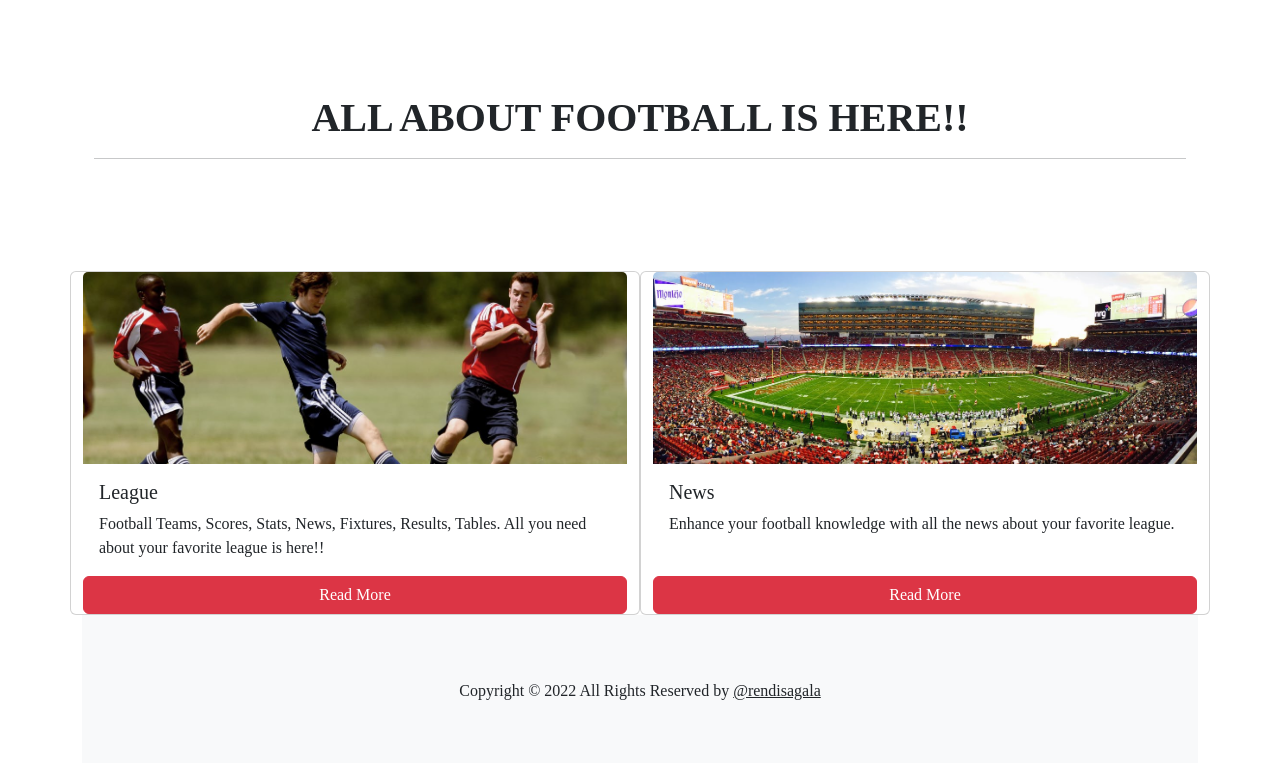
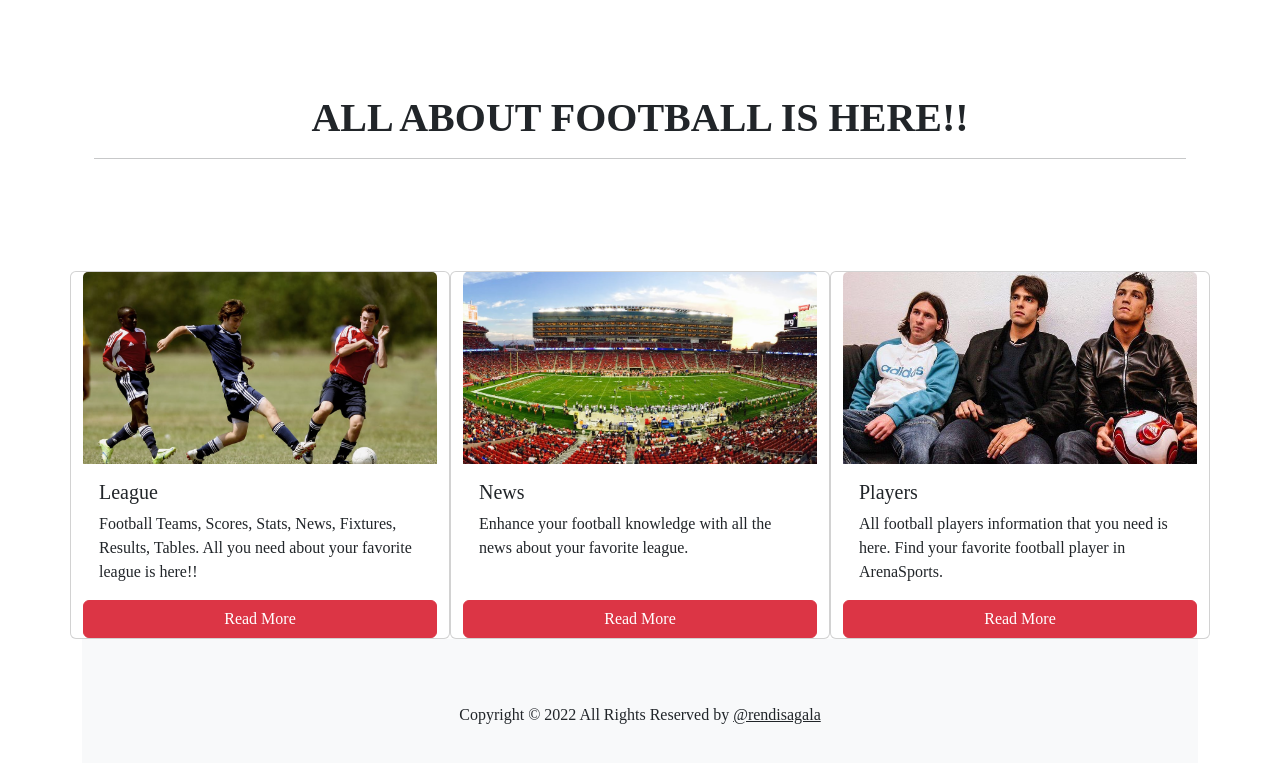
Before and after one commit to rendisagala/ArenaSports, a React (Create React App) app: page /about in a window 1280 px wide. Shown: the part 652-1415 px from the top of the page. Built offline with nearby package versions, Linux system fonts and the light colour scheme; no server answers.

Commit message:
add section

```diff
--- a/src/components/OptionHero.jsx
+++ b/src/components/OptionHero.jsx
@@ -1,6 +1,7 @@
 import React from "react";
 import leaguesImage from "../assets/image/leagues.jpeg";
 import newsImage from "../assets/image/news.jpeg";
+import playersImage from "../assets/image/players.jpeg";
 
 export default function OptionHero() {
   return (
@@ -56,6 +57,26 @@ export default function OptionHero() {
             Read More
           </a>
         </div>
+        <div className="card col-sm">
+          <img
+            src={playersImage}
+            className="card-img-top"
+            style={{ width: "100%", height: "15vw", objectFit: "cover" }}
+            alt="..."
+          />
+          <div className="card-body">
+            <a href="/news" style={{ textDecoration: "none" }}>
+              <h5 className="card-title  text-dark">Players</h5>
+            </a>
+            <p className="card-text">
+              All football players information that you need is here. Find your
+              favorite football player in ArenaSports.
+            </p>
+          </div>
+          <a type="button" className="btn btn-danger" href="/players">
+            Read More
+          </a>
+        </div>
       </div>
     </>
   );
```
Also changed, not shown: src/assets/image/players.jpeg (added).
